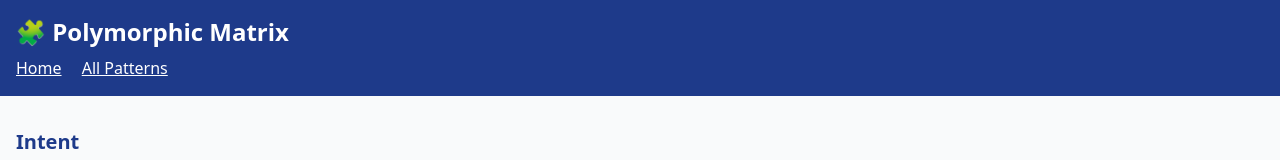
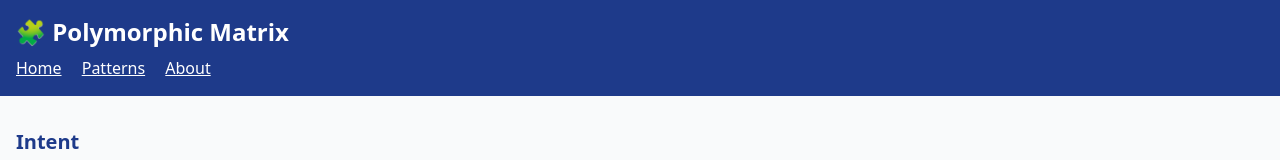
Before and after one commit to sophielecorre1/sophies-patterns, a plain HTML site: page polymorphic-matrix.html in a window 1280 px wide. Shown: the top 160 px of the page. Drawn offline with nearby package versions, Linux system fonts and the light colour scheme.

Commit message:
polymorphic-matrix.html : correction menu

```diff
--- a/polymorphic-matrix.html
+++ b/polymorphic-matrix.html
@@ -12,7 +12,8 @@
       <h1 class="text-2xl font-bold">🧩 Polymorphic Matrix</h1>
       <nav class="mt-2">
         <a href="index.html" class="mr-4 underline">Home</a>
-        <a href="patterns.html" class="underline">All Patterns</a>
+        <a href="patterns.html" class="mr-4 underline">Patterns</a>
+        <a href="about.html" class="underline">About</a>
       </nav>
     </div>
   </header>
```
